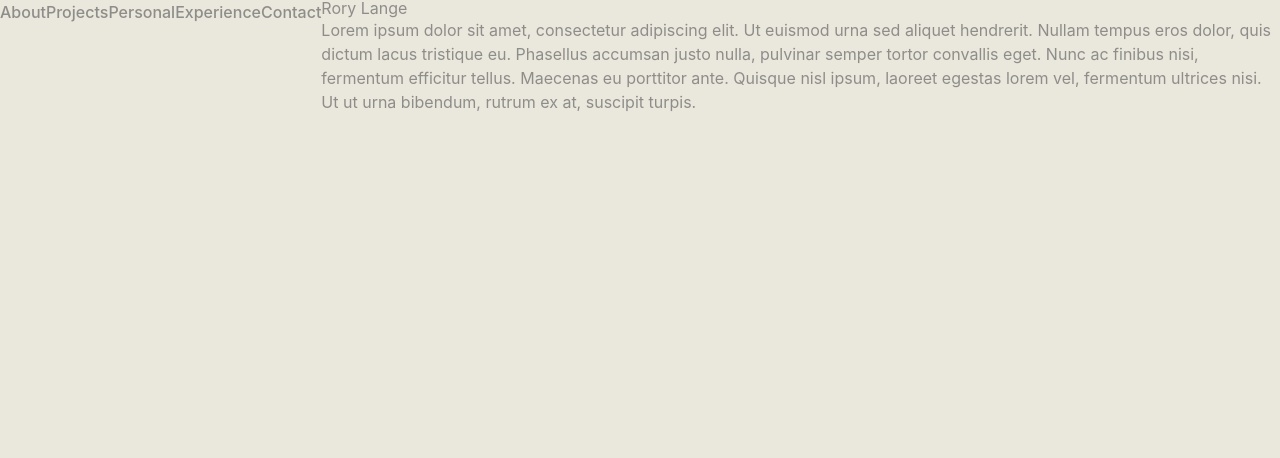
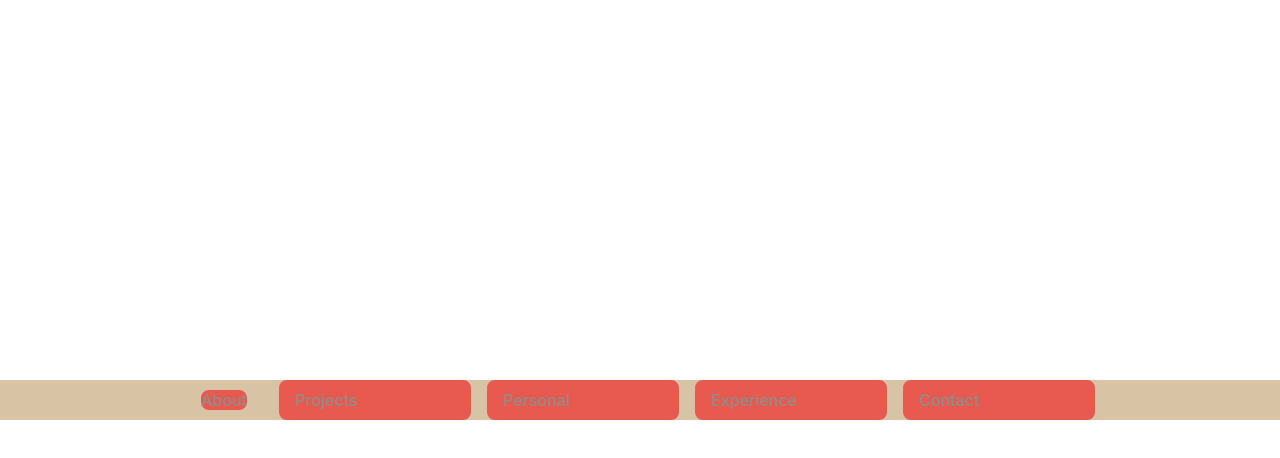
Before and after one commit to roryslange/RoryLangePortfolio, a React (Vite) app in the folder Rory-Lange-Portfolio/: page /Contact in a window 1280 px wide. Shown: the top 458 px of the page. Built offline with nearby package versions, Linux system fonts and the light colour scheme.

Commit message:
fixed navbar position, working on routing and styles, about button broken

```diff
--- a/Rory-Lange-Portfolio/src/App.tsx
+++ b/Rory-Lange-Portfolio/src/App.tsx
@@ -1,19 +1,33 @@
 import React from 'react'
 import About from './components/About';
 import Nav from './components/Navbar';
+import Contact from './components/Contact';
+import Projects from './components/Projects';
+import { Route, Routes } from 'react-router-dom'
 
 
 
 function App() {
-  let page
-
+  let component;
+  switch (window.location.pathname) {
+    case "/":
+      component = <About />
+      break
+    case "/Projects":
+      component = <Projects />
+  }
 
   return (
     <>
-      <div className='flex h-screen max-w-screen-2xl bg-background text-secondary'>
-
+      <div className='flex bg-background text-secondary'>
         <Nav />
-        <About />
+        <div>
+          <Routes>
+            <Route path='/About' element={<About/>} />
+            <Route path='/Contact' element={<Contact/>} />
+            <Route path='/Projects' element={<Projects/>} />
+          </Routes>
+        </div>
 
       </div>
     </>
--- a/Rory-Lange-Portfolio/src/components/Contact.tsx
+++ b/Rory-Lange-Portfolio/src/components/Contact.tsx
@@ -0,0 +1,9 @@
+
+
+export default function Contact() {
+
+
+    return (
+        <div></div>
+    )
+}
--- a/Rory-Lange-Portfolio/src/components/Navbar.tsx
+++ b/Rory-Lange-Portfolio/src/components/Navbar.tsx
@@ -1,28 +1,27 @@
-import React from 'react'
+import React from 'react';
+import { Link } from 'react-router-dom'
 
 const Nav = () => {
-    const path = window.location.pathname;
-
 
 
     return (
-        <nav>
-            <div>
-                <ul className='flex'>
-                    <li>
-                        <a href="/About">About</a>
+        <nav className=''>
+            <div className='sticky top-0 inset-y-0 h-fit w-screen bg-card'>
+                <ul className='flex gap-4 justify-center'>
+                    <li className='px-4 py-2'>
+                        <Link className='rounded-lg w-[15%] bg-primary' to="/About">About</Link>
                     </li>
-                    <li>
-                        <a href="/Projects">Projects</a>
+                    <li className='rounded-lg px-4 py-2 w-[15%] bg-primary'>
+                        <Link className='rounded-lg w-[15%] bg-primary' to="/Projects">Projects</Link>
                     </li>
-                    <li>
-                        <a href="/About">Personal</a>
+                    <li className='rounded-lg px-4 py-2 w-[15%] bg-primary'>
+                        <Link className='rounded-lg w-[15%] bg-primary' to="/About">Personal</Link>
                     </li>
-                    <li>
-                        <a href="/About">Experience</a>
+                    <li className='rounded-lg px-4 py-2 w-[15%] bg-primary'>
+                        <Link className='rounded-lg w-[15%] bg-primary' to="/About">Experience</Link>
                     </li>
-                    <li>
-                        <a href="/Contact">Contact</a>
+                    <li className='rounded-lg px-4 py-2 w-[15%] bg-primary'>
+                        <Link className='rounded-lg w-[15%] bg-primary' to="/Contact">Contact</Link>
                     </li>
                 </ul>
             </div>
--- a/Rory-Lange-Portfolio/src/components/Projects.tsx
+++ b/Rory-Lange-Portfolio/src/components/Projects.tsx
@@ -0,0 +1,9 @@
+
+
+export default function Projects() {
+
+
+    return (
+        <div></div>
+    )
+}
```
